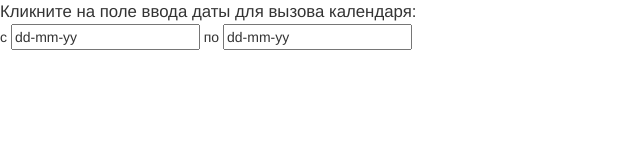
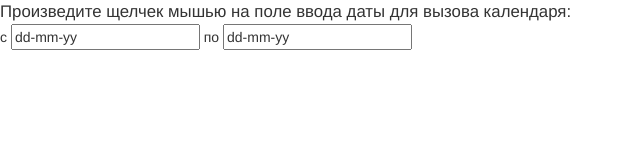
Before and after one commit to IPO-14a/ang.kvivrenko, a plain HTML site: page index.html in a window 1280 px wide. Shown: the whole page, without its empty margins (0-640 px from the left). Drawn offline with Linux system fonts and the light colour scheme.

Commit message:
PRE_CONFLICT

```diff
--- a/index.html
+++ b/index.html
@@ -8,7 +8,7 @@
     <body>
         <script src="js/calendar_ru.js" type="text/javascript"></script>
         <form action="">
-            <p><big>Кликните на поле ввода даты для вызова календаря:</big><br>
+            <p><big>Произведите щелчек мышью на поле ввода даты для вызова календаря:</big><br>
                 с <input type="text" value="dd-mm-yy" onfocus="this.select();lcs(this)" onclick="event.cancelBubble=true;this.select();lcs(this)">
                 по <input type="text" value="dd-mm-yy" onfocus="this.select();lcs(this)" onclick="event.cancelBubble=true;this.select();lcs(this)">
             </p>
```
